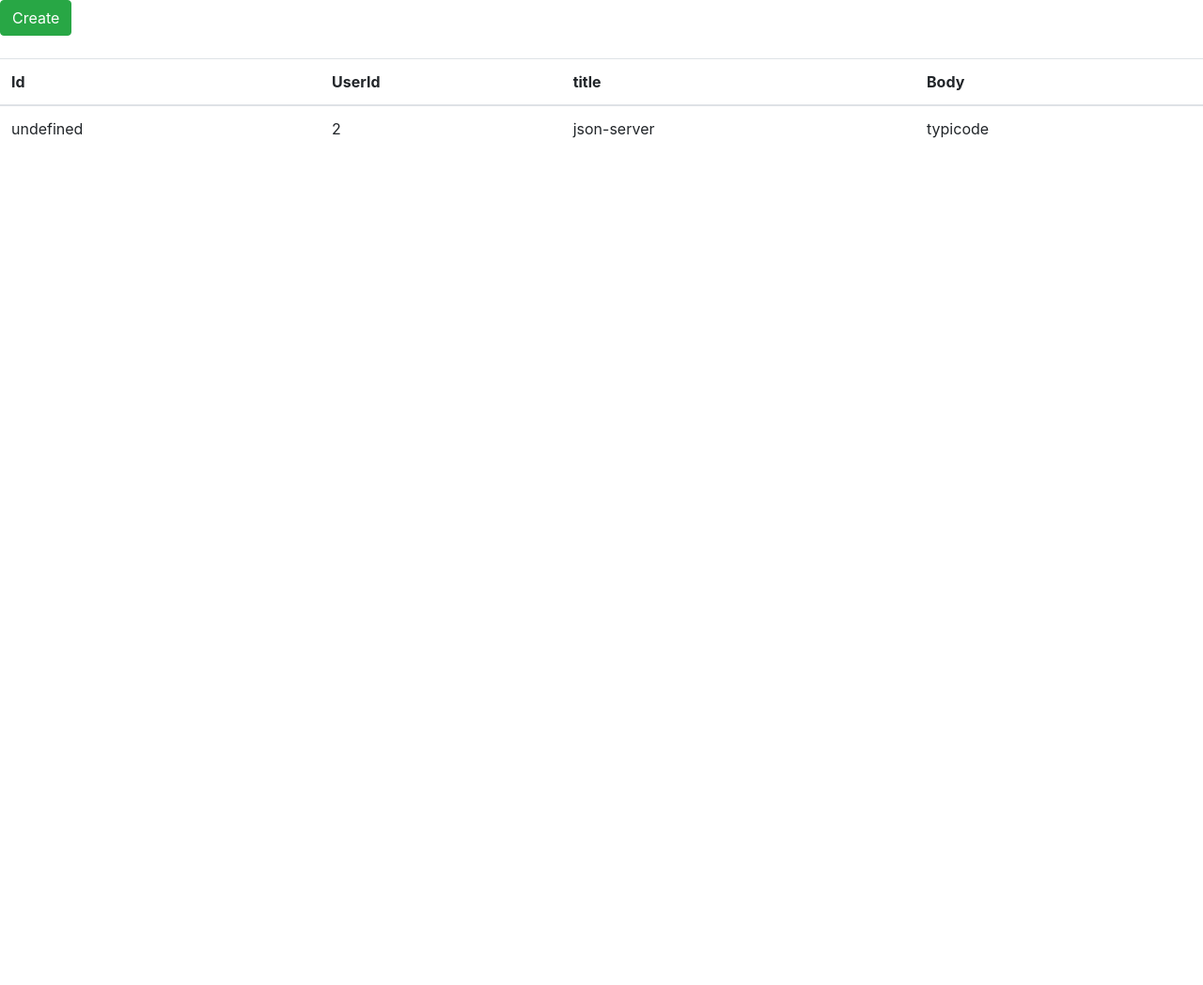
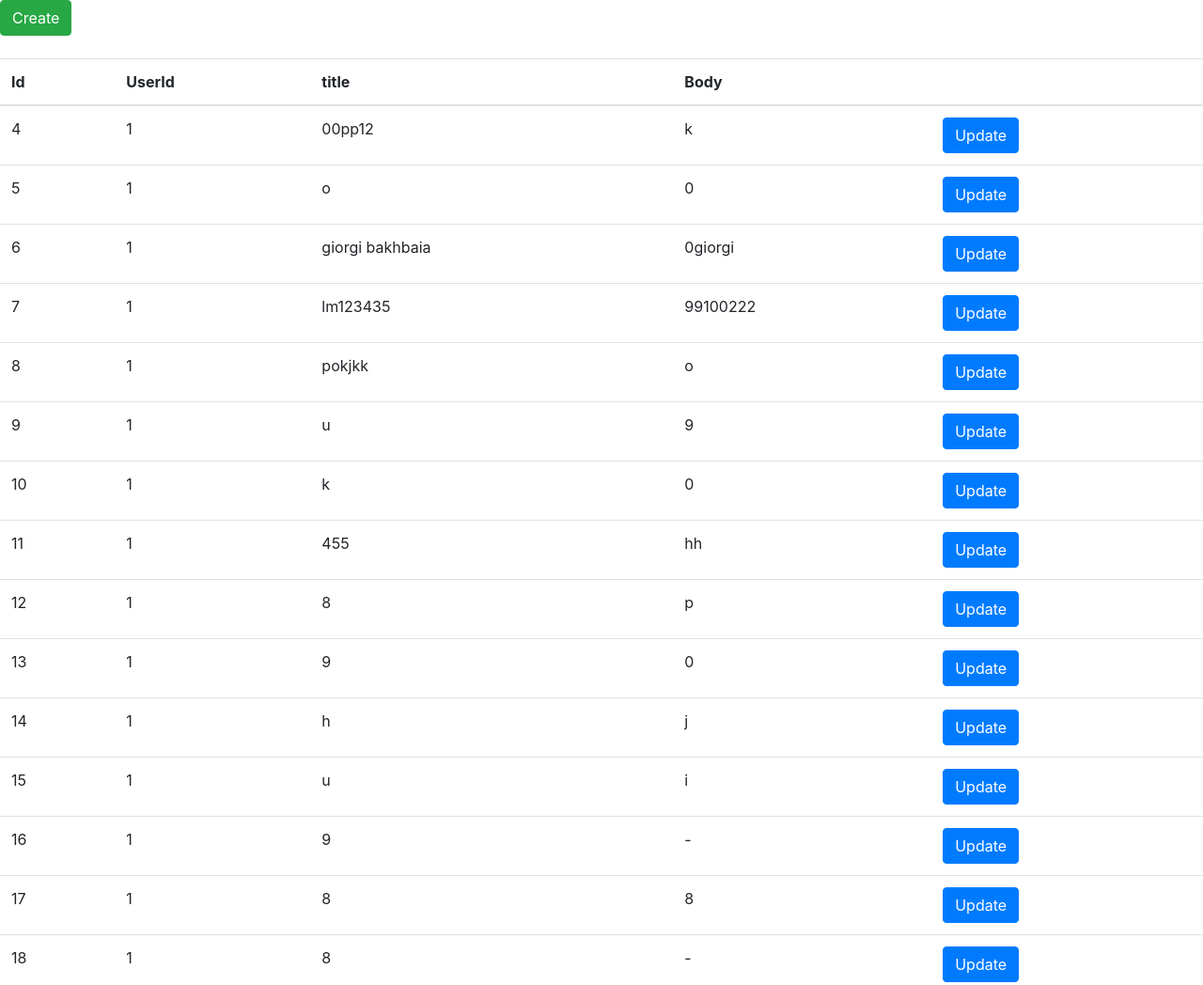
Before and after one commit to utupursi/Vanilla-Javascirpt, a website built with webpack: page index.html in a window 1280 px wide. Shown: the top 1048 px of the page at 94% size. Before the commit the page ends 800 px from the top, so only its background shows below. Built offline with nearby package versions, Linux system fonts and the light colour scheme; data requests are answered from the project's data file.

Commit message:
add update and create

```diff
--- a/db.json
+++ b/db.json
@@ -1,9 +1,236 @@
 {
-    "posts": [
-      {"title": "json-server", "body": "typicode","userId":"2" }
-    ],
-    "comments": [
-      { "id": 1, "body": "some comment", "postId": 1 }
-    ],
-    "profile": { "name": "typicode" }
+  "posts": [
+    {
+      "title": "00pp12",
+      "body": "k",
+      "userId": 1,
+      "id": 4
+    },
+    {
+      "title": "o",
+      "body": "0",
+      "userId": 1,
+      "id": 5
+    },
+    {
+      "title": "giorgi bakhbaia",
+      "body": "0giorgi",
+      "userId": 1,
+      "id": 6
+    },
+    {
+      "title": "lm123435",
+      "body": "99100222",
+      "userId": 1,
+      "id": 7
+    },
+    {
+      "title": "pokjkk",
+      "body": "o",
+      "userId": 1,
+      "id": 8
+    },
+    {
+      "title": "u",
+      "body": "9",
+      "userId": 1,
+      "id": 9
+    },
+    {
+      "title": "k",
+      "body": "0",
+      "userId": 1,
+      "id": 10
+    },
+    {
+      "title": "455",
+      "body": "hh",
+      "userId": 1,
+      "id": 11
+    },
+    {
+      "title": "8",
+      "body": "p",
+      "userId": 1,
+      "id": 12
+    },
+    {
+      "title": "9",
+      "body": "0",
+      "userId": 1,
+      "id": 13
+    },
+    {
+      "title": "h",
+      "body": "j",
+      "userId": 1,
+      "id": 14
+    },
+    {
+      "title": "u",
+      "body": "i",
+      "userId": 1,
+      "id": 15
+    },
+    {
+      "title": "9",
+      "body": "-",
+      "userId": 1,
+      "id": 16
+    },
+    {
+      "title": "8",
+      "body": "8",
+      "userId": 1,
+      "id": 17
+    },
+    {
+      "title": "8",
+      "body": "-",
+      "userId": 1,
+      "id": 18
+    },
+    {
+      "title": "h",
+      "body": "9",
+      "userId": 1,
+      "id": 19
+    },
+    {
+      "title": "9",
+      "body": "y",
+      "userId": 1,
+      "id": 20
+    },
+    {
+      "title": "0",
+      "body": "k",
+      "userId": 1,
+      "id": 21
+    },
+    {
+      "title": "u",
+      "body": "9",
+      "userId": 1,
+      "id": 22
+    },
+    {
+      "title": "p",
+      "body": "0",
+      "userId": 1,
+      "id": 23
+    },
+    {
+      "title": "u",
+      "body": "9",
+      "userId": 1,
+      "id": 24
+    },
+    {
+      "title": "i",
+      "body": "9",
+      "userId": 1,
+      "id": 25
+    },
+    {
+      "title": "o",
+      "body": "-",
+      "userId": 1,
+      "id": 26
+    },
+    {
+      "title": "o",
+      "body": "-",
+      "userId": 1,
+      "id": 27
+    },
+    {
+      "title": ".",
+      "body": "=",
+      "userId": 1,
+      "id": 28
+    },
+    {
+      "title": "u",
+      "body": "9",
+      "userId": 1,
+      "id": 29
+    },
+    {
+      "title": "u",
+      "body": "9",
+      "userId": 1,
+      "id": 30
+    },
+    {
+      "title": "o",
+      "body": "0",
+      "userId": 1,
+      "id": 31
+    },
+    {
+      "title": "o",
+      "body": "-",
+      "userId": 1,
+      "id": 32
+    },
+    {
+      "title": "-",
+      "body": "p",
+      "userId": 1,
+      "id": 33
+    },
+    {
+      "title": "o",
+      "body": "0",
+      "userId": 1,
+      "id": 34
+    },
+    {
+      "title": "l",
+      "body": "-",
+      "userId": 1,
+      "id": 35
+    },
+    {
+      "title": "0",
+      "body": "9",
+      "userId": 1,
+      "id": 36
+    },
+    {
+      "title": "i",
+      "body": "0",
+      "userId": 1,
+      "id": 37
+    },
+    {
+      "title": "fff",
+      "body": "7770",
+      "userId": 1,
+      "id": 38
+    },
+    {
+      "title": "123",
+      "body": "321",
+      "userId": 1,
+      "id": 39
+    },
+    {
+      "title": "i",
+      "body": "p",
+      "userId": 1,
+      "id": 40
+    }
+  ],
+  "comments": [
+    {
+      "id": 1,
+      "body": "some comment",
+      "postId": 1
+    }
+  ],
+  "profile": {
+    "name": "typicode"
   }
+}
--- a/index.html
+++ b/index.html
@@ -22,6 +22,7 @@
     <th scope="col">UserId</th>
     <th scope="col">title</th>
     <th scope="col">Body</th>
+    <th scope="col"></th>
   </tr>
   </thead>
   <tbody id='t'>
@@ -31,22 +32,57 @@
 <div id="myModal" class="modal">
 
   <!-- Modal content -->
-    <div class="modal-content">
+  <div class="modal-content" id="modal-content">
     <span class="close">&times;</span>
-      <div >
+    <div>
       <label for='form-control'>Title</label>
       <input class="form-control" type="text" id='input1' placeholder="Default input">
     </div>
     </br>
-    <div >
+    <div>
       <label for='form-control'>Body</label>
       <input class="form-control" type="text" id='input2' placeholder="Insert body">
     </div>
     </br>
     <button class='btn btn-success' id='btn-save'>Save</button>
   </div>
+</div>
 
+<div id="myModal1" class="modal1">
+  <div class="modal-content1" id="modal-content1">
+    <span class="close1">&times;</span>
+    <div>
+      <label for='form-control'>Title</label>
+      <input class="form-control" type="text" id='input3' placeholder="Default input">
     </div>
+    </br>
+    <div>
+      <label for='form-control'>Body</label>
+      <input class="form-control" type="text" id='input4' placeholder="Insert body">
+    </div>
+    </br>
+    <button class='btn btn-success' id='btn-update1'>Update</button>
+  </div>
+</div>
+
+<!--<div id="myModal1" class="modal1">-->
+
+<!--  &lt;!&ndash; Modal content &ndash;&gt;-->
+<!--  <div class="modal-content1">-->
+<!--    <span class="close1">&times;</span>-->
+<!--    <div>-->
+<!--      <label for='form-control'>Title</label>-->
+<!--      <input class="form-control" type="text" id='input1' placeholder="Default input">-->
+<!--    </div>-->
+<!--    </br>-->
+<!--    <div>-->
+<!--      <label for='form-control'>Body</label>-->
+<!--      <input class="form-control" type="text" id='input2' placeholder="Insert body">-->
+<!--    </div>-->
+<!--    </br>-->
+<!--    <button class='btn btn-success' id='btn-save'>Save</button>-->
+<!--  </div>-->
+<!--</div>-->
 
 <script src="https://code.jquery.com/jquery-3.4.1.slim.min.js"
         integrity="sha384-J6qa4849blE2+poT4WnyKhv5vZF5SrPo0iEjwBvKU7imGFAV0wwj1yYfoRSJoZ+n"
@@ -73,11 +109,34 @@
     width: 100%; /* Full width */
     height: 100%; /* Full height */
     overflow: auto; /* Enable scroll if needed */
-  background-color: rgb(0,0,0); /* Fallback color */
-  background-color: rgba(0,0,0,0.4); /* Black w/ opacity */
+    background-color: rgb(0, 0, 0); /* Fallback color */
+    background-color: rgba(0, 0, 0, 0.4); /* Black w/ opacity */
   }
 
+  .modal1 {
+    display: none; /* Hidden by default */
+    position: fixed; /* Stay in place */
+    z-index: 1; /* Sit on top */
+    padding-top: 100px; /* Location of the box */
+    left: 0;
+    top: 0;
+    width: 100%; /* Full width */
+    height: 100%; /* Full height */
+    overflow: auto; /* Enable scroll if needed */
+    background-color: rgb(0, 0, 0); /* Fallback color */
+    background-color: rgba(0, 0, 0, 0.4); /* Black w/ opacity */
+  }
+
+
   .modal-content {
+    background-color: #fefefe;
+    margin: auto;
+    padding: 20px;
+    border: 1px solid #888;
+    width: 80%;
+  }
+
+  .modal-content1 {
     background-color: #fefefe;
     margin: auto;
     padding: 20px;
@@ -93,6 +152,14 @@
     font-weight: bold;
   }
 
+  .close1 {
+    color: #aaaaaa;
+    float: right;
+    font-size: 28px;
+    font-weight: bold;
+  }
+
+
   .close:hover,
   .close:focus {
     color: #000;
@@ -100,4 +167,12 @@
     cursor: pointer;
   }
 
+
+  .close1:hover,
+  .close1:focus {
+    color: #000;
+    text-decoration: none;
+    cursor: pointer;
+  }
+
 </style>
--- a/src/Library.js
+++ b/src/Library.js
@@ -1,10 +1,10 @@
 export default class Library {
 
   constructor() {
-     this.tr=document.querySelector('#t');
-     this.posts=[]
-     this.input=document.querySelector('#input1');
-this.input2=document.querySelector('#input2');
+    this.tr = document.querySelector('#t');
+    this.posts = [];
+    this.input = document.querySelector('#input1');
+    this.input2 = document.querySelector('#input2');
     //   this.authors = [];
     //   this.books = [];
     //   this.id=0;
@@ -13,41 +13,88 @@ this.input2=document.querySelector('#input2');
     //   this.booksTbody = document.querySelector('#books > tbody');
   }
 
-    async getApi(){
-      this.tr.innerHTML+= 'Loading...'
-     let response=await fetch('http://localhost:3000/posts');
-     let data= await response.json();
-     this.posts=[...data];
+  async getApi() {
+    this.tr.innerHTML += 'Loading...'
+    let response = await fetch('http://localhost:3000/posts');
+    let data = await response.json();
+    this.posts = [...data];
     console.log(this.posts);
     this.outputData();
 
   }
-  async saveData(){
-    let save=await fetch('http://localhost:3000/posts', {
+
+  async saveData() {
+    let id = this.posts[this.posts.length - 1].id + 1;
+    let save = await fetch('http://localhost:3000/posts', {
       method: 'POST',
       body: JSON.stringify({
-      title: 'foo',
-      body: 'bar',
+        title: this.input.value,
+        body: this.input2.value,
+        userId: 1,
+        id: id
+      }),
+      headers: {
+        "Content-type": "application/json; charset=UTF-8"
+      }
+    })
+    let result = await save.json();
+    await this.posts.push({title: this.input.value, body: this.input2.value, userId: 1, id: id})
+    this.outputData(result);
+  }
+
+  async updateData(id, value) {
+    let update = await fetch(`http://localhost:3000/posts/${id}`, {
+      method: 'PUT',
+      body: JSON.stringify({
+        title: inputOfUpdate.value,
+        body: input1OfUpdate.value,
         userId: 1
       }),
       headers: {
         "Content-type": "application/json; charset=UTF-8"
       }
     })
-  let result=await save.json();
-  console.log(result);
+    let result = await update.json();
+    this.posts[value].title = inputOfUpdate.value;
+    this.posts[value].body = input1OfUpdate.value;
+    this.outputData();
+
   }
 
-  outputData(){
-    this.tr.innerHTML='';
+  outputData() {
+    this.tr.innerHTML = '';
     this.posts.forEach(element => {
-      this.tr.innerHTML+=`
+      this.tr.innerHTML += `
       <tr>
         <td>${element.id}</td>
         <td>${element.userId}</td>
         <td>${element.title}</td>
         <td>${element.body}</td>
+        <td><button class="btn btn-primary" id="btn-update" value="${element.id}">Update</button></td>
       </tr>`;
     });
+
+    let btnUpdate = document.querySelectorAll('#btn-update');
+    let posts = this.posts;
+    for (let i = 0; i < btnUpdate.length; i++) {
+      btnUpdate[i].addEventListener('click', function () {
+        m(posts);
+      });
+
+      function m(posts) {
+        console.log(modal);
+        modal.style.display = 'block';
+        button.id = btnUpdate[i].value;
+        button.value = i;
+        inputOfUpdate.value = posts[i].title;
+        input1OfUpdate.value = posts[i].body;
       }
     }
+
+  }
+}
+let button = document.getElementById('btn-update1');
+let inputOfUpdate = document.querySelector('#input3');
+let input1OfUpdate = document.querySelector('#input4');
+let modalContent = document.querySelector('#modal-content1');
+let modal = document.querySelector("#myModal1");
--- a/src/index.js
+++ b/src/index.js
@@ -1,21 +1,36 @@
 import Library from './Library';
 
 const lib = new Library();
+
 lib.getApi();
 
-const btn=document.querySelector('#btn');
-let  modal = document.getElementById("myModal");
+
+const btn = document.querySelector('#btn');
+let modalOfCreate = document.getElementById("myModal");
+let modalOfUpdate = document.getElementById("myModal1");
 let span = document.getElementsByClassName("close")[0];
-let btnSave=document.querySelector('#btn-save');
+let span1 = document.getElementsByClassName("close1")[0];
+let btnSave = document.querySelector('#btn-save');
+let btnUpdate = document.querySelector('#btn-update1');
+
 console.log(btn);
-console.log(modal);
-btn.onclick=function(){
-  modal.style.display='block';
-}
-span.onclick=function(){
-  modal.style.display='none';
+console.log(modalOfCreate);
+btn.onclick = function () {
+  modalOfCreate.style.display = 'block';
+};
+span.onclick = function () {
+  modalOfCreate.style.display = 'none';
+};
+
+span1.onclick = function () {
+  modalOfUpdate.style.display = 'none';
 }
 
-btnSave.onclick=function(){
+btnSave.onclick = function () {
   lib.saveData();
+  modalOfCreate.style.display = 'none';
+};
+btnUpdate.onclick = function () {
+  lib.updateData(btnUpdate.id, btnUpdate.value);
+  modalOfUpdate.style.display = 'none';
 }
```
Also changed, not shown: dist/main.js, 1 other file. Lines whose indentation alone changed are shown as unchanged.
